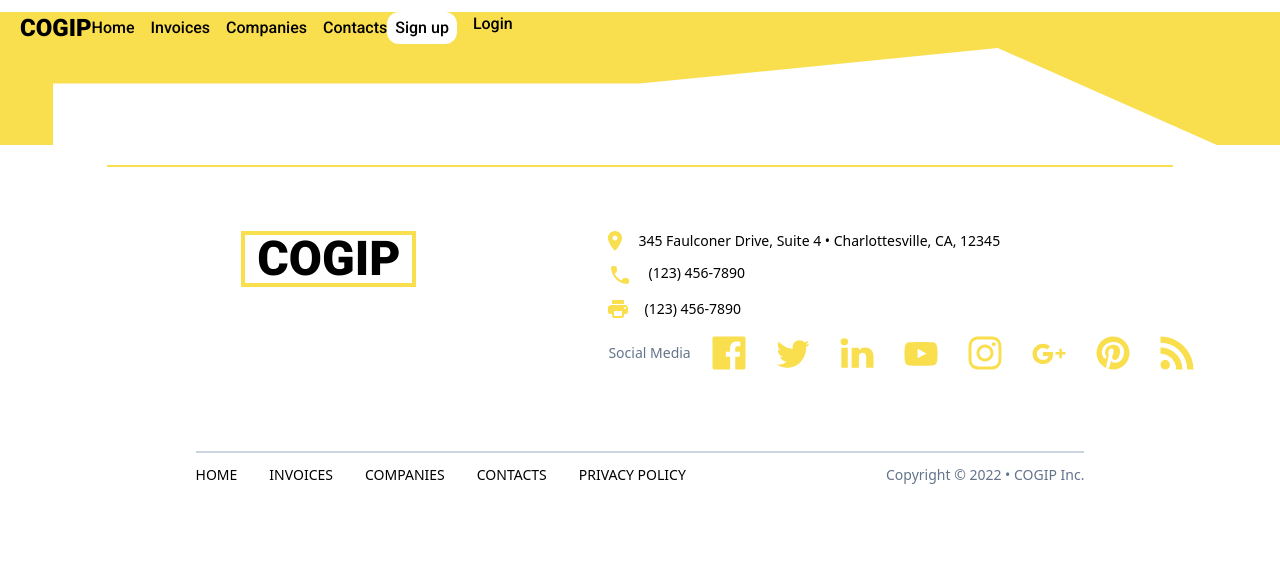
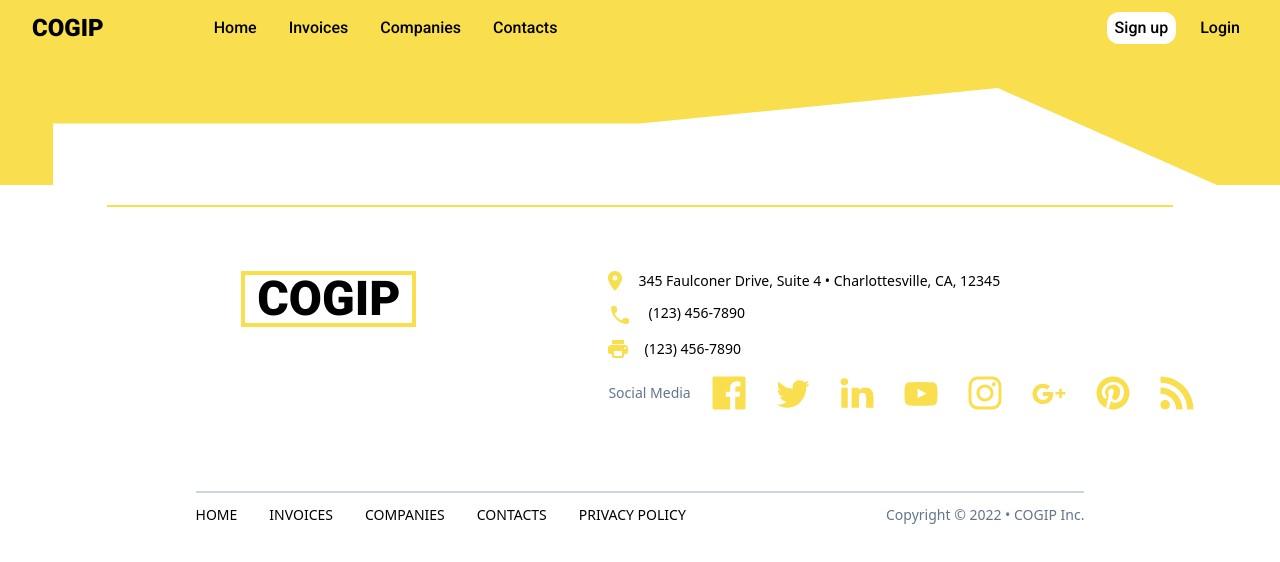
Before and after one commit to Taweria/Cogip_Project, a React (Vite) app in the folder cogip/: page / in a window 1280 px wide. Shown: the top 562 px of the page. Built offline with nearby package versions, Linux system fonts and the light colour scheme.

Commit message:
header work done

```diff
--- a/cogip/src/components/hamberger-menu.jsx
+++ b/cogip/src/components/hamberger-menu.jsx
@@ -5,7 +5,7 @@ import { useState } from "react";
 const HambergerMenu = () => {
     const listNav = [
         {
-            url: '/home',
+            url: '/',
             content: 'Home'
         },
         {
@@ -31,14 +31,14 @@ const HambergerMenu = () => {
             </div>
             <ul className={`md:flex md:space-x-4 ${isOpen ? 'block border-b  mb-3' : 'hidden'}`}>
                 {listNav.map((item) => (
-                    <li key={item.url} className={"px2 py-1 text-center hover:border hover:border-black"}>
+                    <li key={item.url} className={"btn-link-default hover:border hover:border-black"}>
                         <Link to={item.url}>{item.content}</Link>
                     </li>
                 ))}
             </ul>
             <ul className={`md:flex md:space-x-4  ${isOpen ? 'block  mb-3' : 'hidden'}`}>
-                <li className={"text-center px-2 py-1 bg-white rounded-xl "}><Link to={"/signUp"}>Sign up</Link></li>
-                <li className={"text-center"}><Link to={"/login"}>Login</Link></li>
+                <li className={"btn-link-default bg-white rounded-xl "}><Link to={"/signUp"}>Sign up</Link></li>
+                <li className={"btn-link-default"}><Link to={"/login"}>Login</Link></li>
             </ul>
         </div>
     );
--- a/cogip/src/components/nav-header.jsx
+++ b/cogip/src/components/nav-header.jsx
@@ -2,9 +2,9 @@ import HambergerMenu from "./hamberger-menu.jsx";
 
 const NavHeader = () => {
     return (
-        <nav className={"font-roboto flex justify-between md:justify-normal md:w-full mx-5 mt-3"}>
-            <h1 className={"text-2xl uppercase font-black"}>cogip</h1>
-            <div className={"flex justify-between"}>
+        <nav className={"font-roboto md:flex md:w-full flex justify-between px-8 pt-3 mb-10"}>
+            <h1 className={"text-2xl uppercase font-black md:w-1/6"}>cogip</h1>
+            <div className={"md:flex md:justify-between md:w-full"}>
                 <HambergerMenu/>
             </div>
         </nav>
--- /dev/null
+++ b/cogip/src/hooks/useIsHome.jsx
@@ -0,0 +1,26 @@
+import {useEffect, useState} from "react";
+
+export function useIsHome() {
+    const location = window.location.href;
+    const [size, setSize] = useState(window.innerWidth)
+    const isHome = () => {
+        return location === 'http://localhost:5173/' && size > 780
+    }
+
+    const [home, setHome] = useState(isHome())
+
+    useEffect(() => {
+        const handleResize = () => {
+            setSize(window.innerWidth);
+            setHome(isHome());
+        };
+
+        window.addEventListener("resize", handleResize);
+
+        return () => {
+            window.removeEventListener("resize", handleResize);
+        };
+    }, )
+
+    return home
+}
--- a/cogip/src/index.css
+++ b/cogip/src/index.css
@@ -2,3 +2,7 @@
 @tailwind base;
 @tailwind components;
 @tailwind utilities;
+
+.btn-link-default{
+    @apply text-center px-2 py-1
+}
--- a/cogip/src/layouts/header.jsx
+++ b/cogip/src/layouts/header.jsx
@@ -1,13 +1,31 @@
 import NavHeader from "../components/nav-header.jsx";
+import {useEffect, useState} from "react";
+import {useIsHome} from "../hooks/useIsHome.jsx";
+
 
 const Header = () => {
+    const home = useIsHome();
+
+
     return (
         <>
             <header className={"bg-yellow"}>
-            <NavHeader/>
-                <svg className={"w-11/12 mx-auto relative -bottom-1"} viewBox="0 0 1299 112" fill="none" xmlns="http://www.w3.org/2000/svg">
+                <NavHeader/>
+                {home && (
+                    <div className={"flex flex-col md:flex-row justify-around mx-auto items-center"}>
+                        <div className={"w-1/3"}>
+                            <h2 className={"uppercase font-inter font-black text-center text-5xl "}>manage your
+                                customers and invoices easly</h2>
+                        </div>
+                        <img className={"w-1/2"} src={"/src/assets/DrawKit_Vector_Illustration_Project_Manager.svg"}
+                             alt={"projectManager"}/>
+                    </div>
+                )}
+                <svg className={"w-11/12 mx-auto relative -bottom-1"} viewBox="0 0 1299 112" fill="none"
+                     xmlns="http://www.w3.org/2000/svg">
                     <path d="M1 39.3514H649.5L1046 0L1299 112H0V39.3514Z" fill="white"/>
                 </svg>
+
             </header>
         </>
     )
```
Also changed, not shown: cogip/src/assets/DrawKit_Vector_Illustration_Project_Manager.svg (added).
